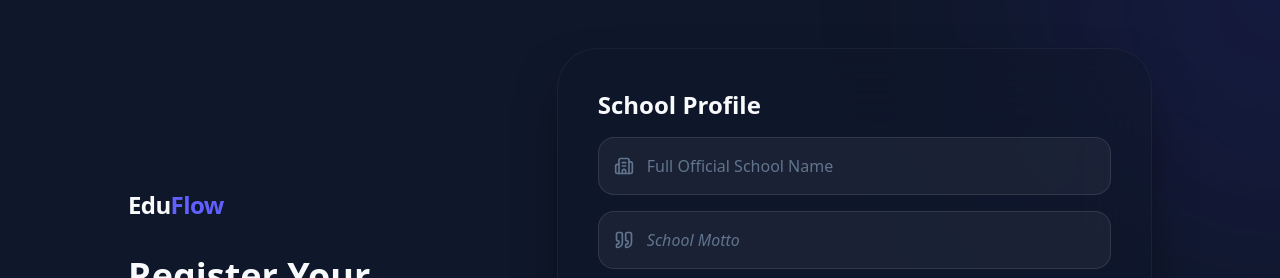
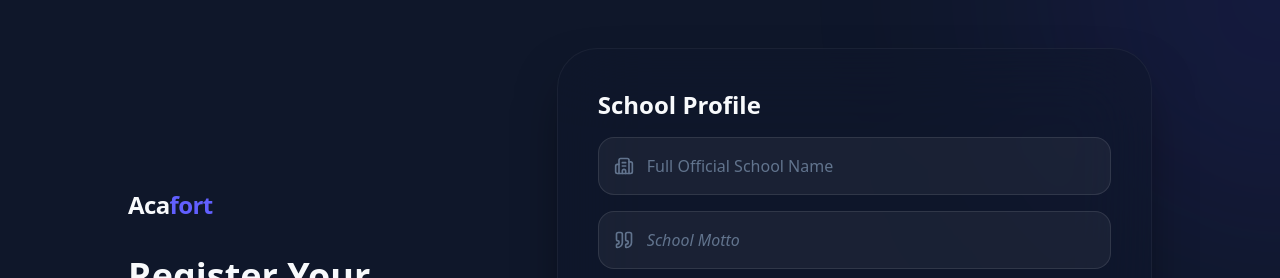
Before and after one commit to AminaiTech/EduFlow, a Next.js app: page /onboarding in a window 1280 px wide. Shown: the top 278 px of the page. Built offline with nearby package versions, Linux system fonts and the light colour scheme.

Commit message:
fix: rename EduFlow to Acafort in registration form

```diff
--- a/src/app/onboarding/page.tsx
+++ b/src/app/onboarding/page.tsx
@@ -99,7 +99,7 @@ export default function OnboardingPage() {
                 <div className="lg:col-span-2 space-y-8">
                     <div>
                         <Link href="/" className="text-2xl font-bold tracking-tight mb-8 block">
-                            Edu<span className="text-indigo-500">Flow</span>
+                            Aca<span className="text-indigo-500">fort</span>
                         </Link>
                         <h1 className="text-4xl font-bold leading-tight">Register Your <span className="text-indigo-400">Institution</span></h1>
                         <p className="text-slate-400 mt-4 text-lg">Provide your school details to begin the administrative transformation.</p>
```
